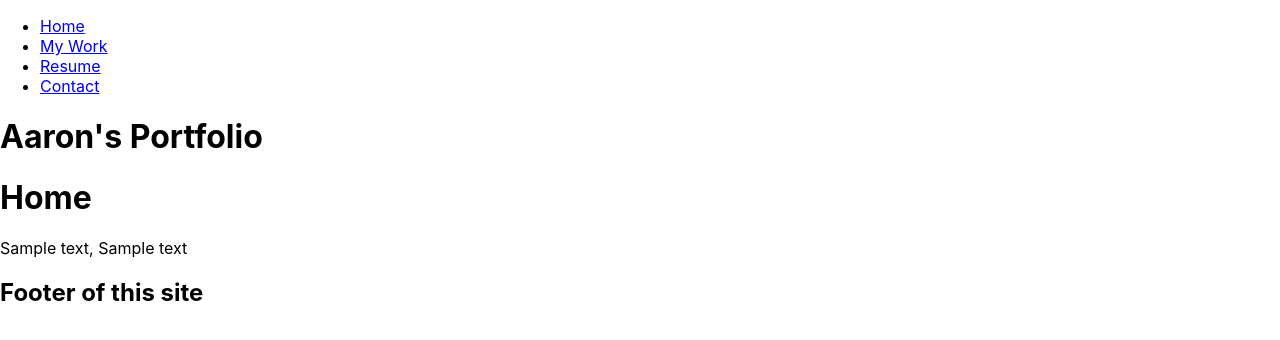
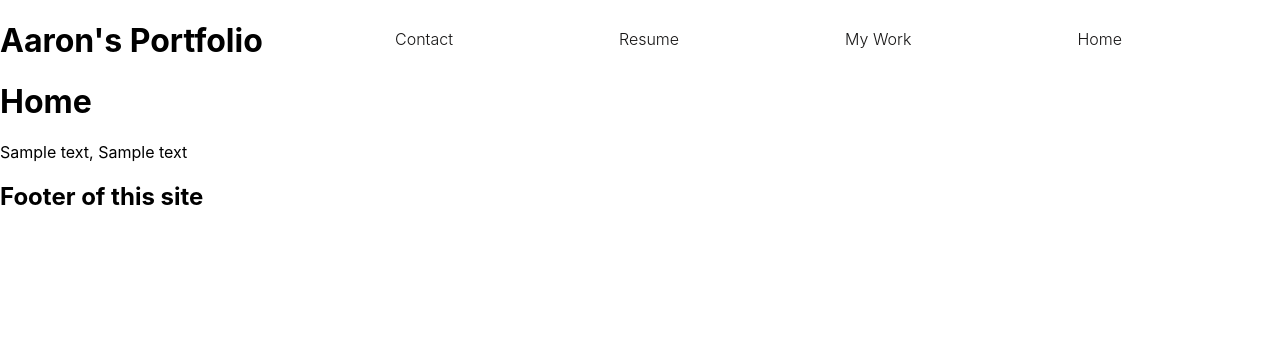
Before and after one commit to Asantowasso/portfolio-react-Aaron, a React (Create React App) app: page / in a window 1280 px wide. Shown: the top 340 px of the page. Built offline with nearby package versions, Linux system fonts and the light colour scheme.

Commit message:
Created CSS stylesheet

```diff
--- a/src/components/NavTabs.js
+++ b/src/components/NavTabs.js
@@ -1,10 +1,11 @@
 import React from "react";
+import '../styles/Navbar.css';
 
 // The user will be able to navigate the portfolio using navigation tabs at the top of the page
 
 function NavTabs({ currentPage, handlePageChange }) {
   return (
-    <ul className="nav nav-tabs">
+    <ul className="navbar">
       <li className="nav-item">
         <a
           href="#home"
--- /dev/null
+++ b/src/styles/Navbar.css
@@ -0,0 +1,20 @@
+.navbar {
+  list-style-type: none;
+  margin: 0;
+  padding: 0;
+
+}
+
+.navbar li {
+  float: right;
+  font-weight: 300;
+  display: inline;
+  padding-right: 150px;
+}
+
+.navbar a {
+  text-decoration: none;
+  display: block;
+  padding: 8px;
+  color: rgb(22, 21, 21)
+}
```
